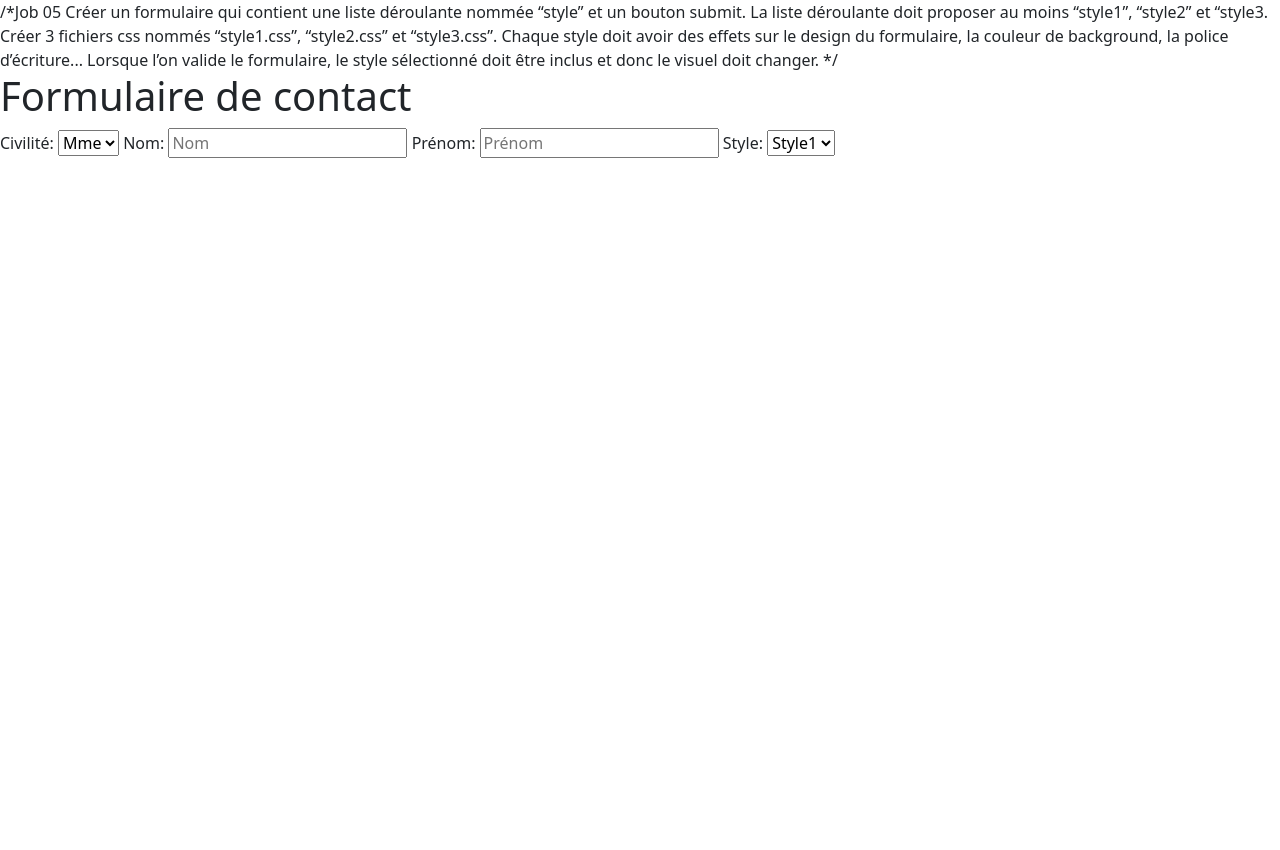
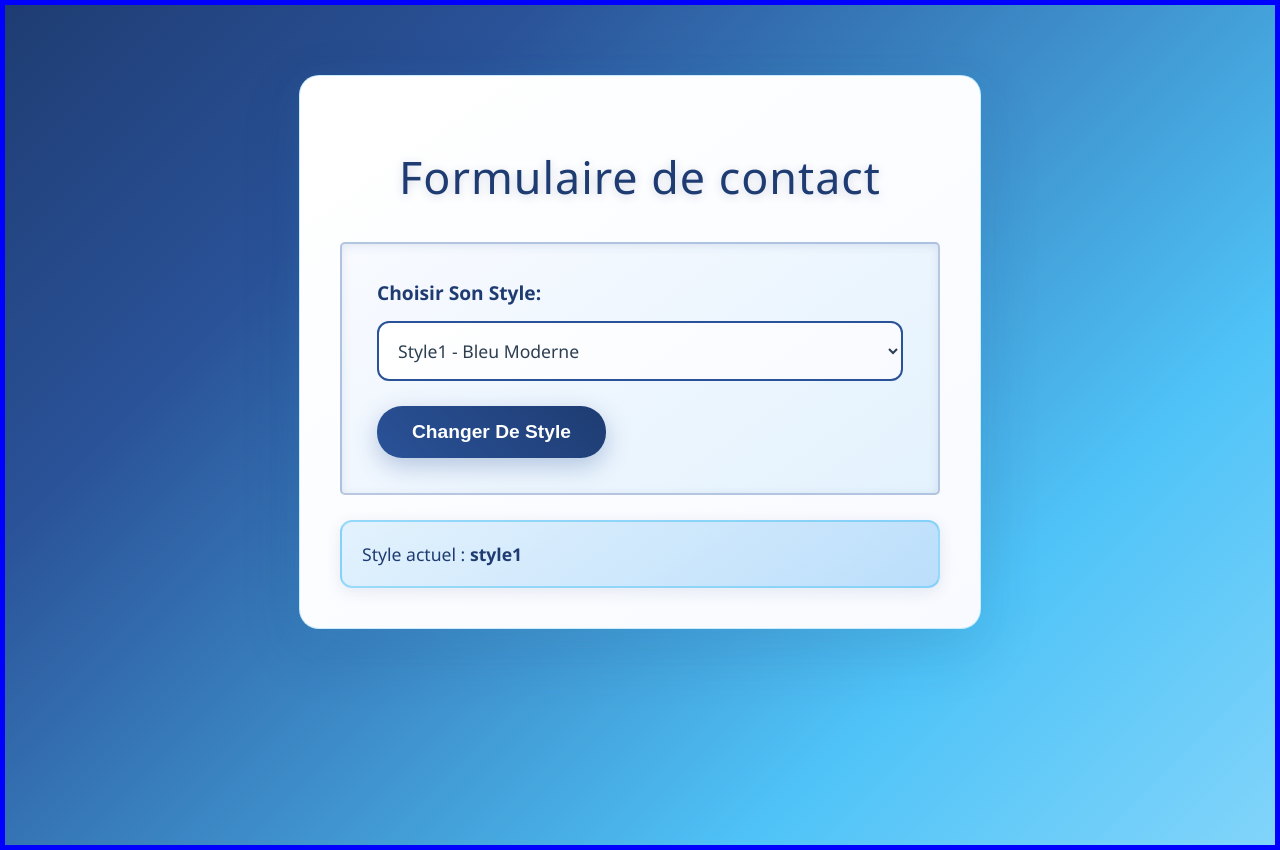
Before and after one commit to flaviemichel-laplateforme/runtrack2, a PHP site: page / in a window 1280 px wide. Before the commit the page ends 158 px from the top, so only its background shows below. Run offline with PHP 8.4, Linux system fonts and the light colour scheme.

Commit message:
fini job05

```diff
--- a/jour01/job03/index.php
+++ b/jour01/job03/index.php
@@ -74,7 +74,7 @@ $couleur = ["bleu", "blanc", "rouge"];
             <td>Array Tableau contenant plusieurs valeurs</td>
             <td>Couleurs</td>
             <td><?php
-                // Afficher les couleurs sans fonctions système
+
                 $i = 0;
                 while (isset($couleur[$i])) {
                     echo $couleur[$i];
--- a/jour06/job05/index.php
+++ b/jour06/job05/index.php
@@ -1,48 +1,52 @@
+<?php
+/*Job 05
+Créer un formulaire qui contient une liste déroulante nommée "style" et un bouton
+submit.
+La liste déroulante doit proposer au moins "style1", "style2" et "style3.
+Créer 3 fichiers css nommés "style1.css", "style2.css" et "style3.css".
+Chaque style doit avoir
+des effets sur le design du formulaire, la couleur de background, la police d'écriture...
+Lorsque l'on valide le formulaire, le style sélectionné doit être inclus et donc le visuel
+doit changer. */
 
-
-/*Job 05
-Créer un formulaire qui contient une liste déroulante nommée “style” et un bouton
-submit.
-La liste déroulante doit proposer au moins “style1”, “style2” et “style3.
-Créer 3 fichiers css nommés “style1.css”, “style2.css” et “style3.css”.
-Chaque style doit avoir
-des effets sur le design du formulaire, la couleur de background, la police d’écriture...
-Lorsque l’on valide le formulaire, le style sélectionné doit être inclus et donc le visuel
-doit changer. */
+// Récupérer le style sélectionné
+$styleChoisi = "style1"; // Style par défaut
+if (isset($_POST['style'])) {
+    $styleSelectionne = $_POST['style'];
+    if ($styleSelectionne === "Style1") {
+        $styleChoisi = "style1";
+    } elseif ($styleSelectionne === "Style2") {
+        $styleChoisi = "style2";
+    } elseif ($styleSelectionne === "Style3") {
+        $styleChoisi = "style3";
+    }
+}
+?>
 
 <!DOCTYPE html>
 <html>
 <head>
     <title>Formulaires</title>
-    <link
-            href="https://cdn.jsdelivr.net/npm/bootstrap@5.0.2/dist/css/bootstrap.min.css"
-            rel="stylesheet" link="./style1.css"
- --- IGNORE ---
-    >
+    <!-- LE LIEN CSS DYNAMIQUE SE MET ICI -->
+    <link rel="stylesheet" type="text/css" href="<?php echo $styleChoisi; ?>.css?v=<?php echo time(); ?>">
 </head>
 <body>
-    <div>
+    <div class="container">
         <h1>Formulaire de contact</h1>
 
-        <form action="" method="post">
-            <label  for="civilite">Civilité:</label>
-            <select  placeholder="civilite" type="text" id="civilite" name="civilite" required>*
-                <option>Mme</option>
-                <option>Mr</option>
+        <form action="" method="post" class="style-form">
+            <label for="style">Choisir son style:</label>
+            <select id="style" name="style" required>
+                <option value="Style1" <?php echo (isset($_POST['style']) && $_POST['style'] === 'Style1') ? 'selected' : ''; ?>>Style1 - Bleu Moderne</option>
+                <option value="Style2" <?php echo (isset($_POST['style']) && $_POST['style'] === 'Style2') ? 'selected' : ''; ?>>Style2 - Vert Nature</option>
+                <option value="Style3" <?php echo (isset($_POST['style']) && $_POST['style'] === 'Style3') ? 'selected' : ''; ?>>Style3 - Sombre Orange</option>
             </select>
+            <input type="submit" value="Changer de style" class="btn-submit">
+        </form>
 
-            <label for="nom">Nom:</label>
-            <input  placeholder="Nom" type="text" id="nom" name="nom">
-
-            <label for="prenom">Prénom:</label>
-            <input  placeholder="Prénom" type="text" id="prenom" name="prenom">
-
-            <label for="style">Style:</label>
-            <select placeholder="Style" type="text" id="datstylee" name="style">
-                <option>Style1</option>
-                <option>Style2</option>
-                <option>Style3</option>
-            </select>
-
+        <div class="info">
+            <p>Style actuel : <strong><?php echo $styleChoisi; ?></strong></p>
+        </div>
+    </div>
 </body>
 </html>
--- a/jour06/job05/style1.css
+++ b/jour06/job05/style1.css
@@ -1,3 +1,116 @@
+/* STYLE 1 - Thème Bleu Moderne - VERSION DE DÉBOGAGE */
+/* Si vous voyez ce commentaire dans les dev tools, le fichier se charge bien */
+
 body {
-    background-color: red;
+    background: linear-gradient(135deg, #1e3c72 0%, #2a5298 25%, #4fc3f7 75%, #81d4fa 100%) !important;
+    font-family: 'Segoe UI', Tahoma, Geneva, Verdana, sans-serif !important;
+    margin: 0 !important;
+    padding: 20px !important;
+    min-height: 100vh !important;
+    color: #2c3e50 !important;
 }
+
+/* Test de débogage - bordure rouge pour vérifier si le CSS se charge */
+html {
+    border: 5px solid blue !important;
+}
+
+.container {
+    max-width: 600px;
+    margin: 50px auto;
+    background: linear-gradient(145deg, #ffffff, #f8faff);
+    padding: 40px;
+    border-radius: 20px;
+    box-shadow:
+        0 20px 60px rgba(30, 60, 114, 0.15),
+        0 8px 32px rgba(79, 195, 247, 0.1);
+    border: 1px solid rgba(79, 195, 247, 0.3);
+}
+
+h1 {
+    color: #1e3c72;
+    text-align: center;
+    margin-bottom: 35px;
+    font-size: 2.8rem;
+    font-weight: 300;
+    text-shadow: 0 2px 10px rgba(30, 60, 114, 0.2);
+    letter-spacing: 1px;
+}
+
+.style-form {
+    background: linear-gradient(145deg, #f8faff, #e3f2fd);
+    padding: 35px;
+    border-radius: 5px;
+    border: 2px solid rgba(42, 82, 152, 0.3);
+    box-shadow: inset 0 2px 10px rgba(30, 60, 114, 0.1);
+}
+
+label {
+    display: block;
+    margin-bottom: 15px;
+    color: #1e3c72;
+    font-weight: 600;
+    font-size: 1.2rem;
+    text-transform: capitalize;
+}
+
+select {
+    width: 100%;
+    padding: 15px;
+    border: 2px solid #2a5298;
+    border-radius: 12px;
+    font-size: 1.1rem;
+    margin-bottom: 25px;
+    background: linear-gradient(145deg, #ffffff, #f8faff);
+    color: #2c3e50;
+    font-family: 'Segoe UI', sans-serif;
+    transition: border-color 0.3s ease;
+}
+
+select:focus {
+    outline: none;
+    border-color: #4fc3f7;
+    box-shadow: 0 0 0 3px rgba(79, 195, 247, 0.2);
+}
+
+select option {
+    background: #ffffff;
+    color: #2c3e50;
+    padding: 10px;
+}
+
+.btn-submit {
+    background: linear-gradient(45deg, #2a5298, #1e3c72);
+    color: #ffffff;
+    padding: 15px 35px;
+    border: none;
+    border-radius: 25px;
+    font-size: 1.2rem;
+    cursor: pointer;
+    transition: all 0.3s ease;
+    text-transform: capitalize;
+    font-weight: 600;
+    box-shadow: 0 8px 25px rgba(42, 82, 152, 0.3);
+}
+
+.btn-submit:hover {
+    background: linear-gradient(45deg, #1e3c72, #0d2142);
+    transform: translateY(-2px);
+    box-shadow: 0 12px 35px rgba(42, 82, 152, 0.4);
+}
+
+.info {
+    margin-top: 25px;
+    padding: 20px;
+    background: linear-gradient(145deg, #e3f2fd, #bbdefb);
+    border: 2px solid rgba(79, 195, 247, 0.5);
+    border-radius: 12px;
+    box-shadow: 0 4px 15px rgba(30, 60, 114, 0.1);
+}
+
+.info p {
+    margin: 0;
+    color: #1e3c72;
+    font-size: 1.1rem;
+    font-weight: 500;
+}
```
Also changed, not shown: jour06/job05/style2.css (added, +89 -0 lines), jour06/job05/style3.css (added, +118 -0 lines).
